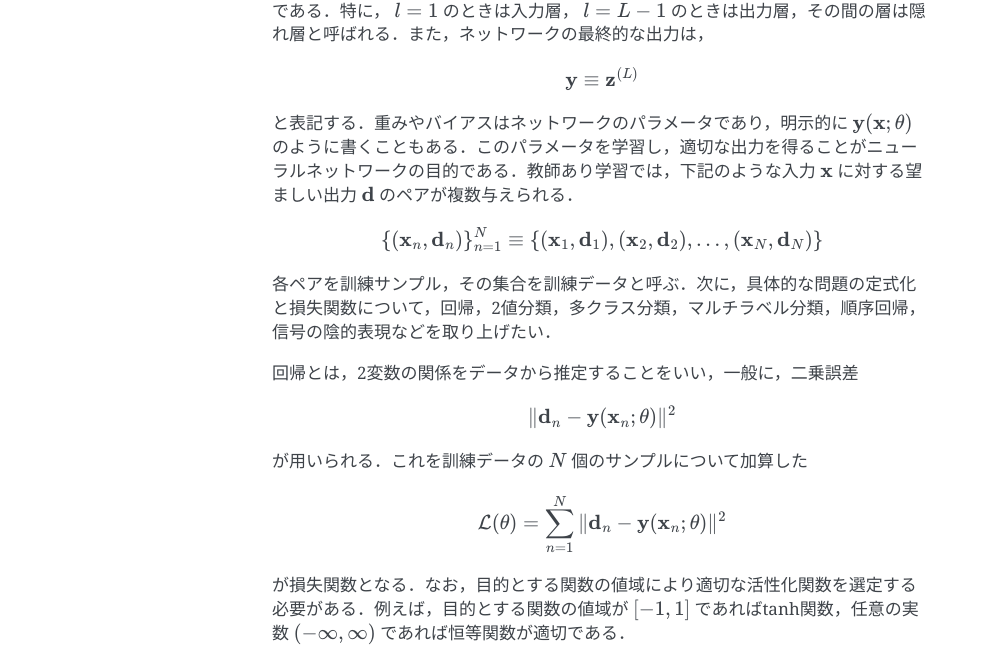
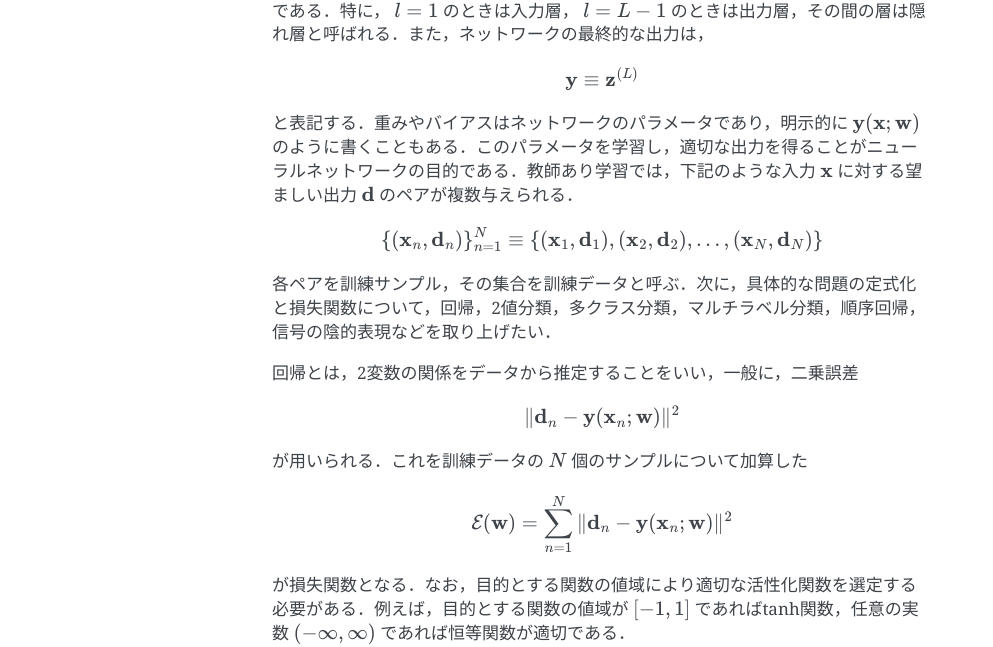
Before and after one commit to sql-hkr/iris, a Sphinx documentation site: the page built from source/ml/dnn/nn.rst, in a window 1280 px wide. Shown: the part 1296-1943 px from the top of the page, without its empty margins (148-1141 px from the left). Built offline with Sphinx 7.4.7, drawn with Linux system fonts in a browser that asks for light colours.

Commit message:
docs: update nn.rst

```diff
--- a/source/ml/dnn/nn.rst
+++ b/source/ml/dnn/nn.rst
@@ -70,7 +70,7 @@
 
     \mathbf{y} \equiv \mathbf{z}^{(L)}
 
-と表記する．重みやバイアスはネットワークのパラメータであり，明示的に :math:`\mathbf{y}(\mathbf{x}; \mathbf{\theta})` のように書くこともある．このパラメータを学習し，適切な出力を得ることがニューラルネットワークの目的である．教師あり学習では，下記のような入力 :math:`\mathbf{x}` に対する望ましい出力 :math:`\mathbf{d}` のペアが複数与えられる．
+と表記する．重みやバイアスはネットワークのパラメータであり，明示的に :math:`\mathbf{y}(\mathbf{x}; \mathbf{w})` のように書くこともある．このパラメータを学習し，適切な出力を得ることがニューラルネットワークの目的である．教師あり学習では，下記のような入力 :math:`\mathbf{x}` に対する望ましい出力 :math:`\mathbf{d}` のペアが複数与えられる．
 
 .. math::
 
@@ -82,12 +82,12 @@
 
 .. math::
 
-    \|\mathbf{d}_n - \mathbf{y}(\mathbf{x}_n; \mathbf{\theta})\|^2
+    \|\mathbf{d}_n - \mathbf{y}(\mathbf{x}_n; \mathbf{w})\|^2
 
 が用いられる．これを訓練データの :math:`N` 個のサンプルについて加算した
 
 .. math::
 
-    \mathcal{L}(\theta) = \sum_{n=1}^N \|\mathbf{d}_n - \mathbf{y}(\mathbf{x}_n; \mathbf{\theta})\|^2
+    \mathcal{E}(\mathbf{w}) = \sum_{n=1}^N \|\mathbf{d}_n - \mathbf{y}(\mathbf{x}_n; \mathbf{w})\|^2
 
 が損失関数となる．なお，目的とする関数の値域により適切な活性化関数を選定する必要がある．例えば，目的とする関数の値域が :math:`[-1,1]` であればtanh関数，任意の実数 :math:`(-\infty, \infty)` であれば恒等関数が適切である．
```
